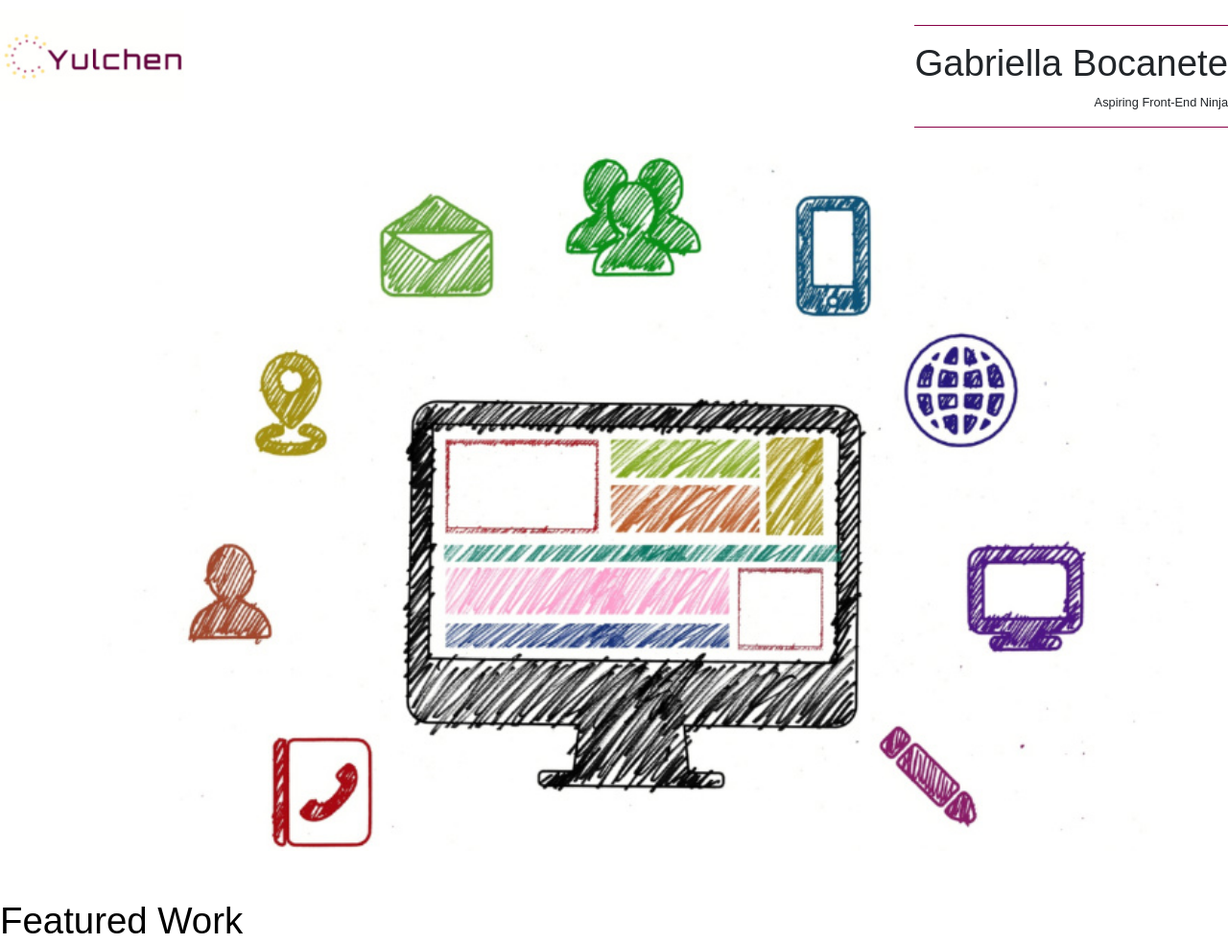
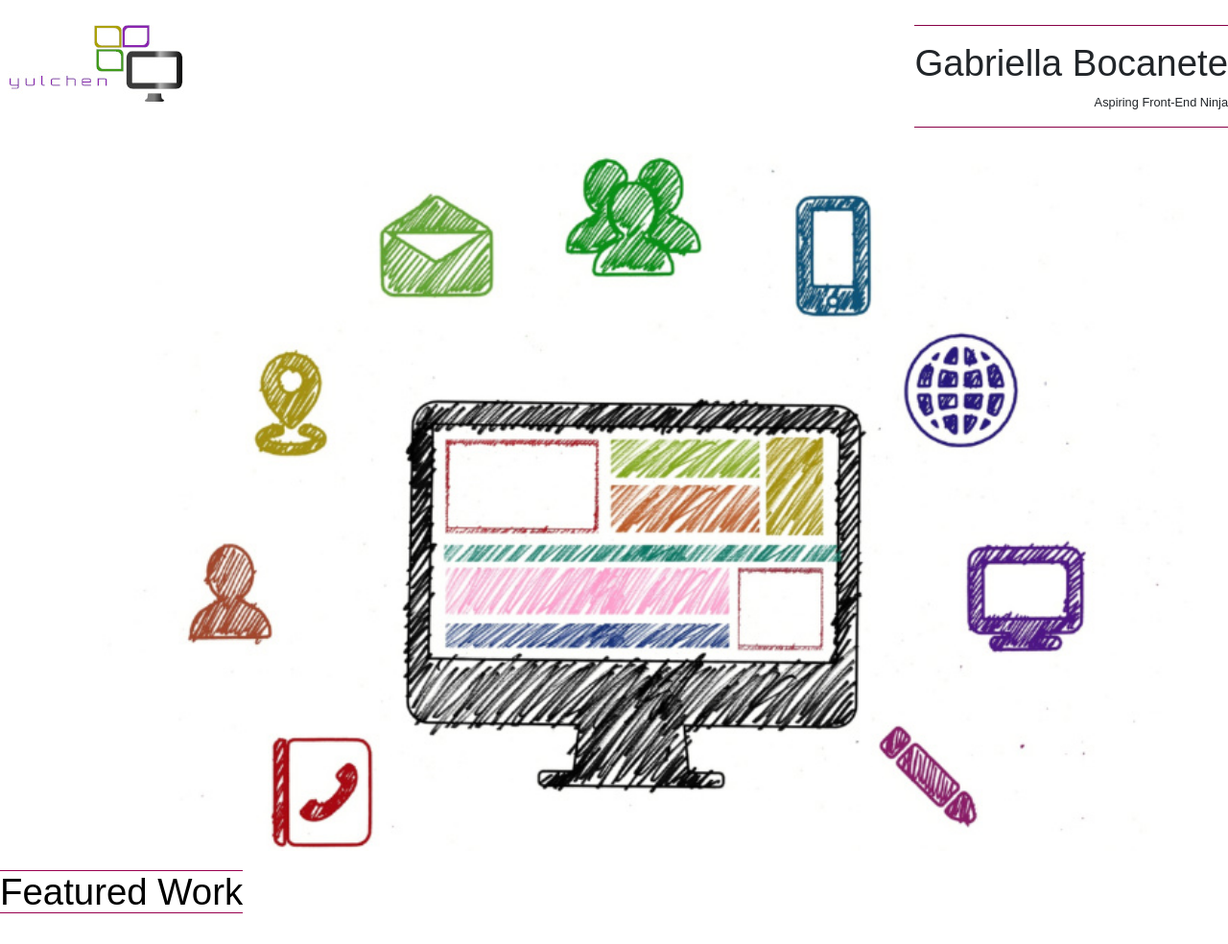
Before and after one commit to y0lka/Udacity, a plain HTML site: page P1 (Build a Portfolio Site)/index.html in a window 1280 px wide. Shown: the top 984 px of the page at 96% size. Drawn offline with nearby package versions, Linux system fonts and the light colour scheme.

Commit message:
changes
change logo
change feature aspects

```diff
--- a/P1 (Build a Portfolio Site)/css/styles.css
+++ b/P1 (Build a Portfolio Site)/css/styles.css
@@ -86,6 +86,7 @@ width: 100%;
 .content-hdr,
 .featured-item {
     text-align: center;
+    margin-top: 20px;
 }
 
 .content-hdr a {
@@ -116,7 +117,7 @@ width: 100%;
     display: flex;
     flex-wrap: wrap;
     max-width: 1400px;
-    margin: 0 auto;
+    margin: auto;
     justify-content: space-between;
 }
 
@@ -187,11 +188,6 @@ width: 100%;
         overflow: hidden;
     }
 
-    .hero-img img {
-        height: auto;
-        width: 100%;
-        }
-
     .featured {
         margin: 30px auto;
     }
@@ -214,7 +210,12 @@ width: 100%;
 
     .featured-work .content-hdr {
         text-align: left;
-        margin-top: 50px;
+        margin-top: 20px;
+    }
+
+    .content-hdr a {
+    border-top: 1px solid #99004f;
+    border-bottom: 1px solid #99004f;
     }
 }
 
@@ -249,6 +250,7 @@ width: 100%;
     }
 }
 
+
 /*MEDIA
 *
 *
--- a/P1 (Build a Portfolio Site)/index.html
+++ b/P1 (Build a Portfolio Site)/index.html
@@ -21,7 +21,7 @@
 
 	<header class="header">
 		<div class="header-logo">
-			<img srcset="img\logo\200.jpg 200w, img\logo\500.jpg 500w" sizes="(max-width:499px) 20vw, (min-width:500px) 15vw, (max-width:920px) 15vw, 10vw" src="img\logo\500.jpg" alt="logo" class="header-img responsive-img"/>
+			<img src="img\logo\logofree200.jpg" alt="logo" class="header-img responsive-img"/>
 		</div>
 
 		<div class="header-text">
```
Also changed, not shown: P1 (Build a Portfolio Site)/img/logo/4292ba3f-006c-4d4a-bbc7-c34f4799d1d2.png (added), P1 (Build a Portfolio Site)/img/logo/c7f8b84a-2561-40d5-a94c-aa5444004187.png (added), P1 (Build a Portfolio Site)/img/logo/logofree200.jpg (added), P1 (Build a Portfolio Site)/img/logo/logofree400.jpg (added), P1 (Build a Portfolio Site)/img/social-media700.jpg (added).
